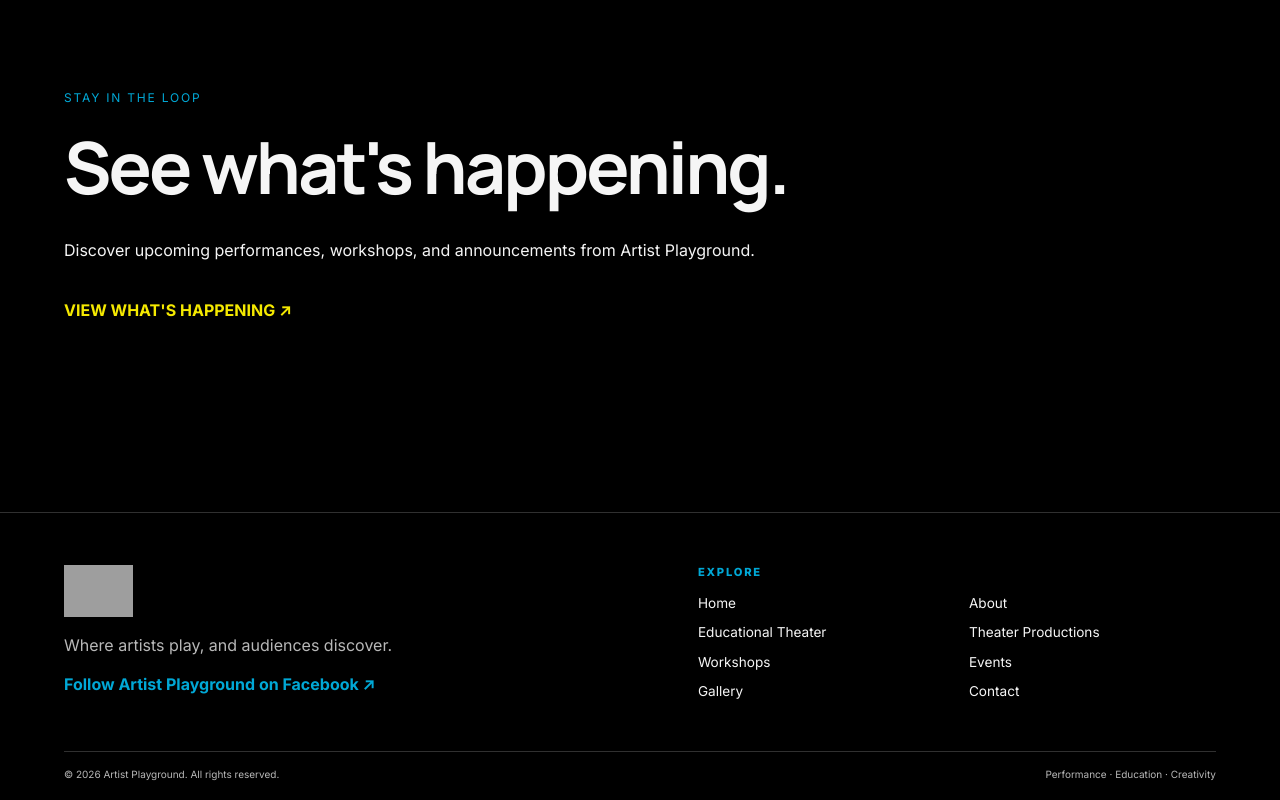
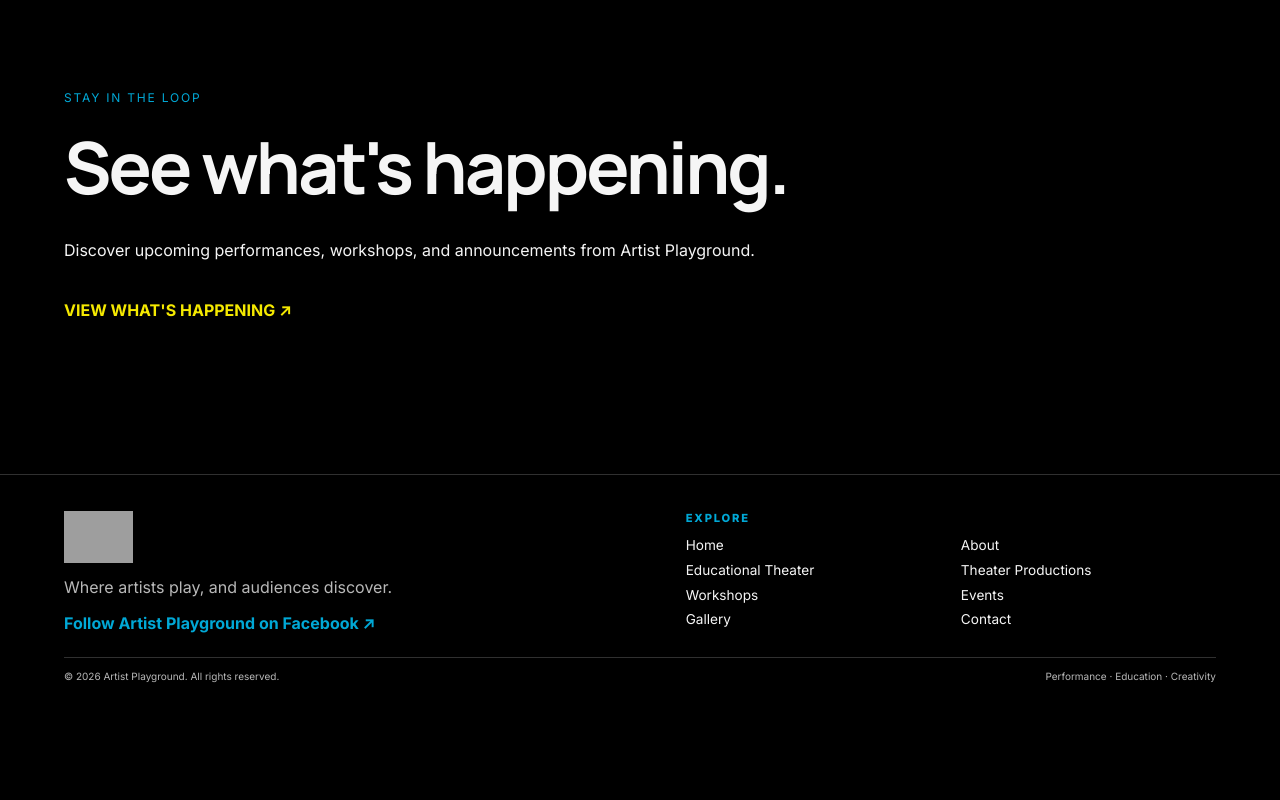
Before and after one commit to web2table/artistplayground, an Astro site: page / in a window 1280 px wide. Shown: the part 1428-2228 px from the top of the page. After the commit the page ends 2122 px from the top, so only its background shows below. Built offline with nearby package versions, Linux system fonts and the light colour scheme; Astro itself is replaced by a stand-in of ours; grey boxes are pictures that could not be loaded.

Commit message:
Reduce footer vertical spacing and height

```diff
--- a/src/components/footer/Footer.astro
+++ b/src/components/footer/Footer.astro
@@ -31,19 +31,19 @@ const base = import.meta.env.BASE_URL.endsWith('/') ? import.meta.env.BASE_URL :
   </div>
 </footer>
 <style>
-.site-footer { margin-top:clamp(3rem,7vw,6rem); border-top:1px solid var(--ap-border); padding:clamp(2rem,4vw,3.5rem) 5vw 1.25rem; color:var(--ap-muted); }
-.footer-main { display:grid; grid-template-columns:minmax(0,1.1fr) minmax(0,1fr); gap:clamp(2rem,5vw,5rem); align-items:start; }
-.brand-block { display:flex; flex-direction:column; align-items:flex-start; gap:1rem; }
+.site-footer { margin-top:clamp(2rem,4vw,4rem); border-top:1px solid var(--ap-border); padding:clamp(1.5rem,3vw,2.25rem) 5vw .75rem; color:var(--ap-muted); }
+.footer-main { display:grid; grid-template-columns:minmax(0,1.1fr) minmax(0,1fr); gap:clamp(1.5rem,3vw,3rem); align-items:start; }
+.brand-block { display:flex; flex-direction:column; align-items:flex-start; gap:.75rem; }
 .brand { display:inline-flex; align-items:center; text-decoration:none; }
 .brand img { display:block; width:auto; height:3.25rem; max-width:200px; object-fit:contain; }
 .brand-block p { margin:0; color:var(--ap-muted); line-height:1.6; }
 .social { color:var(--ap-blue); text-decoration:none; font-weight:700; width:max-content; }
 .social:hover,.social:focus-visible { color:var(--ap-yellow); }
-.links-label { color:var(--ap-blue); font-size:.7rem; font-weight:800; letter-spacing:.16em; margin:0 0 1rem; }
-.footer-links nav { display:grid; grid-template-columns:repeat(2,minmax(0,1fr)); gap:.85rem 1.5rem; }
+.links-label { color:var(--ap-blue); font-size:.7rem; font-weight:800; letter-spacing:.16em; margin:0 0 .75rem; }
+.footer-links nav { display:grid; grid-template-columns:repeat(2,minmax(0,1fr)); gap:.55rem 1.25rem; }
 .footer-links nav a { text-decoration:none; color:var(--ap-text); font-size:.85rem; width:max-content; max-width:100%; }
 .footer-links nav a:hover,.footer-links nav a:focus-visible { color:var(--ap-yellow); }
-.footer-bottom { margin-top:clamp(2rem,4vw,3.5rem); padding-top:1rem; border-top:1px solid var(--ap-border); display:flex; justify-content:space-between; flex-wrap:wrap; gap:.75rem; font-size:.75rem; }
-@media(max-width:700px){ .footer-main{grid-template-columns:1fr;gap:2.5rem} .footer-links nav{grid-template-columns:repeat(2,minmax(0,1fr));gap:.8rem 1rem} .footer-bottom{flex-direction:column;align-items:flex-start} }
+.footer-bottom { margin-top:1.5rem; padding-top:.75rem; border-top:1px solid var(--ap-border); display:flex; justify-content:space-between; flex-wrap:wrap; gap:.75rem; font-size:.75rem; }
+@media(max-width:700px){ .footer-main{grid-template-columns:1fr;gap:1.5rem} .footer-links nav{grid-template-columns:repeat(2,minmax(0,1fr));gap:.8rem 1rem} .footer-bottom{flex-direction:column;align-items:flex-start} }
 @media(max-width:380px){ .footer-links nav{grid-template-columns:1fr} }
 </style>
```
